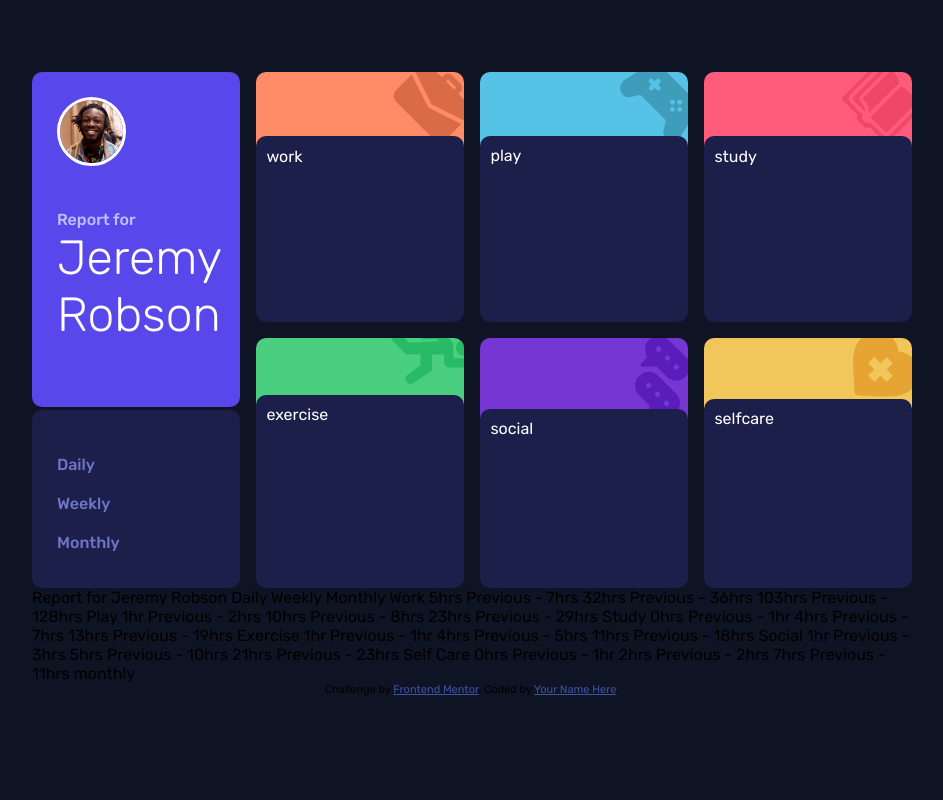
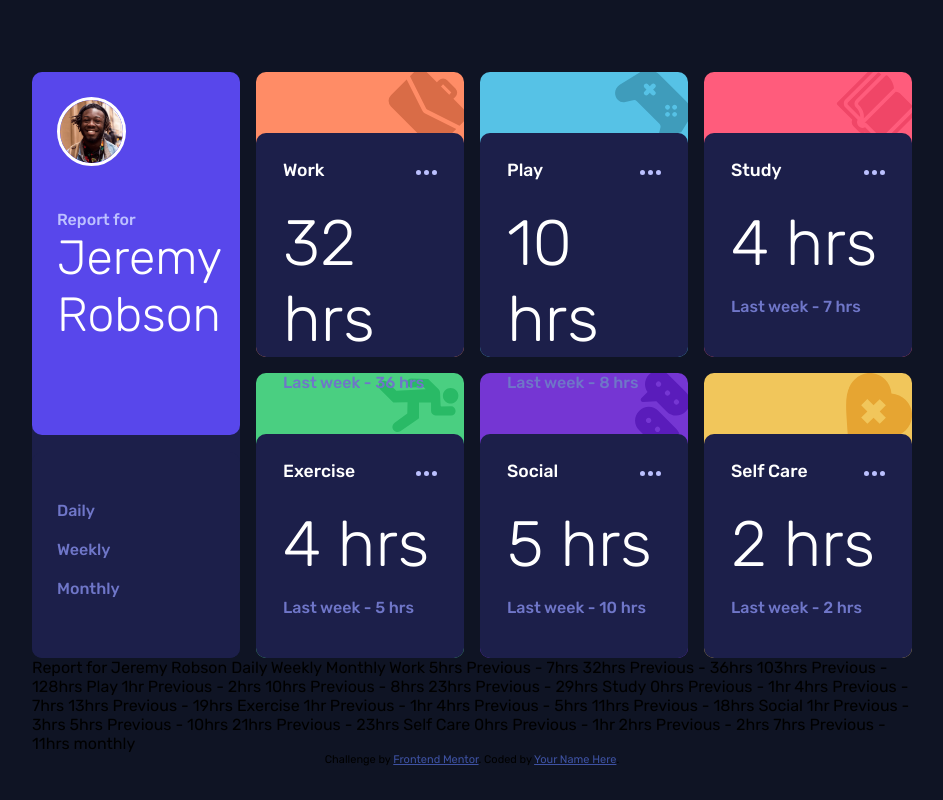
Before and after one commit to ShreyanshIITK20/Time-tracking-dashboard, a plain HTML site: page index.html in a window 1280 px wide. Shown: the whole page, without its empty margins (168-1111 px from the left). Drawn offline with Linux system fonts and the light colour scheme.

Commit message:
Completed the UI part

```diff
--- a/css/styles.css
+++ b/css/styles.css
@@ -21,25 +21,44 @@ body{
 }
 .child .bg{
     padding: 5%;
-    grid-area: 1/1/3/2;
+    grid-area: 1/1/2/2;
     border-radius: 10px;
-    background-color: aqua;
     position: relative;
-    z-index: -1;
     overflow: hidden;
+    height: 40px;
 }
 .child .content{
-    padding: 5%;
+    padding: 13%;
     grid-area: 2/1/6/2;
     border-radius: 10px;
     background-color:hsl(235, 46%, 20%);
     position: relative;
     z-index: 100;
+    height: 170px;
 }
+
+.content_head{
+    font-weight: 500;
+    font-size: 1.1rem;
+}
+
+.content_value{
+    font-size: 4rem;
+    font-weight: 300;
+    padding: 0%;
+    margin: 0.4em 0px 0px 0px;
+}
+.content_prev{
+    color: hsl(235, 45%, 61%);
+    font-weight: 500;
+}
+
 .report{
     grid-column: 1;
     grid-row: 1/3;
     display: grid;
+    background-color: hsl(235, 46%, 20%);
+    border-radius: 10px;
 }
 
 .repo,.week{
@@ -71,21 +90,33 @@ body{
         grid-template-columns: repeat(1,1fr);
     }
 }
-.work .bg{
+.work{
     background-color: hsl(15, 100%, 70%);
+    border-radius: 10px;
 }
-.play .bg{
+.play{
     background-color: hsl(195, 74%, 62%);
+    border-radius: 10px;
 }
-.study .bg{
+.study{
     background-color: hsl(348, 100%, 68%);
+    border-radius: 10px;
 }
-.exercise .bg{
+.exercise{
     background-color: hsl(145, 58%, 55%) ;
+    border-radius: 10px;
 }
-.social .bg{
+.social{
     background-color: hsl(264, 64%, 52%);
+    border-radius: 10px;
 }
-.selfcare .bg{
+.selfcare{
     background-color: hsl(43, 84%, 65%);
+    border-radius: 10px;
 }
+
+.daily:hover,.weekly:hover,.monthly:hover{
+    color:white;
+    transform: scale(1.01);
+    cursor: pointer;
+}
--- a/index.html
+++ b/index.html
@@ -36,37 +36,57 @@
 
     <div class="child work">
       <div class="bg">
-        <img src="css/images/icon-work.svg" style="margin: -10%;padding: 0%;float: right;">
+        <img src="css/images/icon-work.svg" style="margin: -7%;padding: 0%;float: right;">
       </div>
       <div class="content">
-        work
+        <span class="content_head">Work</span>
+        <span style="float: right;"><img src="css/images/icon-ellipsis.svg"></span>
+        <div class="content_body">
+          <p class="content_value">32 hrs</p>
+          <p class="content_prev">Last week - 36 hrs</p>
+        </div>
       </div>
     </div>
 
     <div class="child play">
       <div class="bg">
-        <img src="css/images/icon-play.svg" style="margin: -10%;padding: 0%;float: right;">
+        <img src="css/images/icon-play.svg" style="margin: -7%;padding: 0%;float: right;">
       </div>
       <div class="content">
-        play
+        <span class="content_head">Play</span>
+        <span style="float: right;"><img src="css/images/icon-ellipsis.svg"></span>
+        <div class="content_body">
+          <p class="content_value">10 hrs</p>
+          <p class="content_prev">Last week - 8 hrs</p>
+        </div>
       </div>
     </div>
 
     <div class="child study">
       <div class="bg">
-        <img src="css/images/icon-study.svg" style="margin: -10%;padding: 0%;float: right;">
+        <img src="css/images/icon-study.svg" style="margin: -7%;padding: 0%;float: right;">
       </div>
       <div class="content">
-        study
+        <span class="content_head">Study</span>
+        <span style="float: right;"><img src="css/images/icon-ellipsis.svg"></span>
+        <div class="content_body">
+          <p class="content_value">4 hrs</p>
+          <p class="content_prev">Last week - 7 hrs</p>
+        </div>
       </div>
     </div>
 
     <div class="child exercise">
       <div class="bg">
-        <img src="css/images/icon-exercise.svg" style="margin: -10%;padding: 0%;float: right;">
+        <img src="css/images/icon-exercise.svg" style="margin: -3%;padding: 0%;float: right;">
       </div>
       <div class="content">
-        exercise
+        <span class="content_head">Exercise</span>
+        <span style="float: right;"><img src="css/images/icon-ellipsis.svg"></span>
+        <div class="content_body">
+          <p class="content_value">4 hrs</p>
+          <p class="content_prev">Last week - 5 hrs</p>
+        </div>
       </div>
     </div>
 
@@ -75,16 +95,26 @@
         <img src="css/images/icon-social.svg" style="margin: -10%;padding: 0%;float: right;">
       </div>
       <div class="content">
-        social
+        <span class="content_head">Social</span>
+        <span style="float: right;"><img src="css/images/icon-ellipsis.svg"></span>
+        <div class="content_body">
+          <p class="content_value">5 hrs</p>
+          <p class="content_prev">Last week - 10 hrs</p>
+        </div>
       </div>
     </div>
 
     <div class="child selfcare">
       <div class="bg">
-        <img src="css/images/icon-self-care.svg" style="margin: -10%;padding: 0%;float: right;">
+        <img src="css/images/icon-self-care.svg" style="margin: -6%;padding: 0%;float: right;">
       </div>
       <div class="content">
-        selfcare
+        <span class="content_head">Self Care</span>
+        <span style="float: right;"><img src="css/images/icon-ellipsis.svg"></span>
+        <div class="content_body">
+          <p class="content_value">2 hrs</p>
+          <p class="content_prev">Last week - 2 hrs</p>
+        </div>
       </div>
     </div>
   </div>
```
